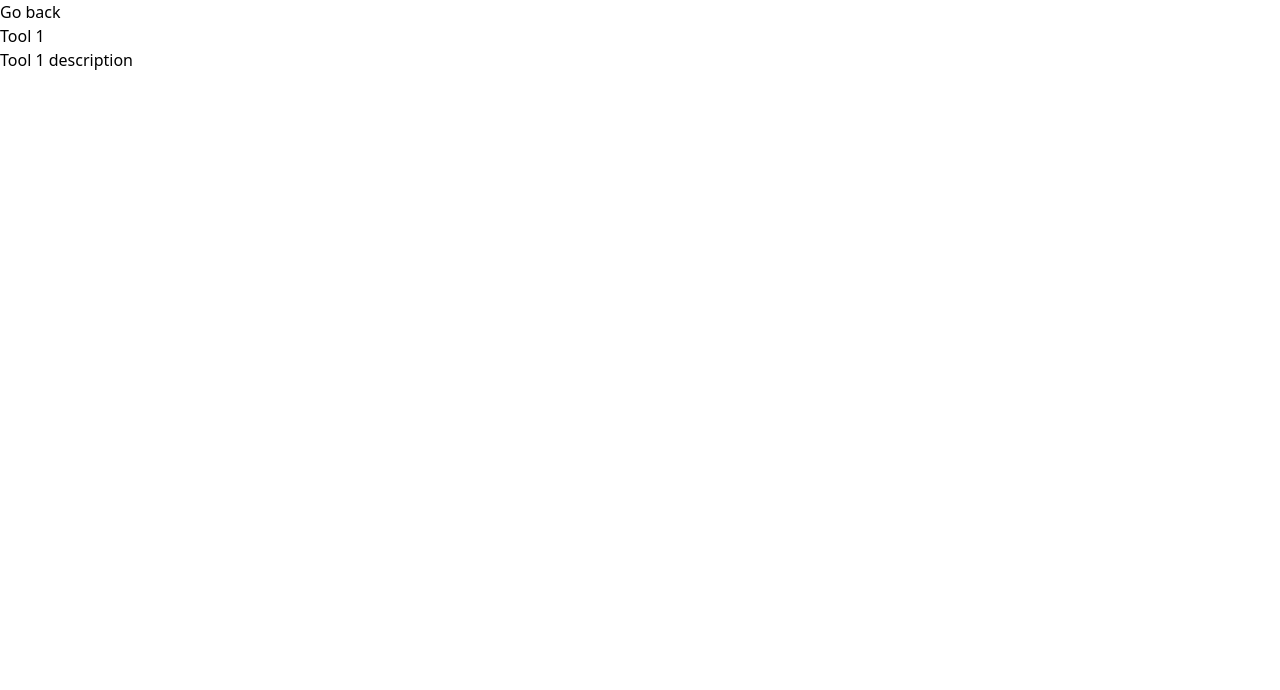
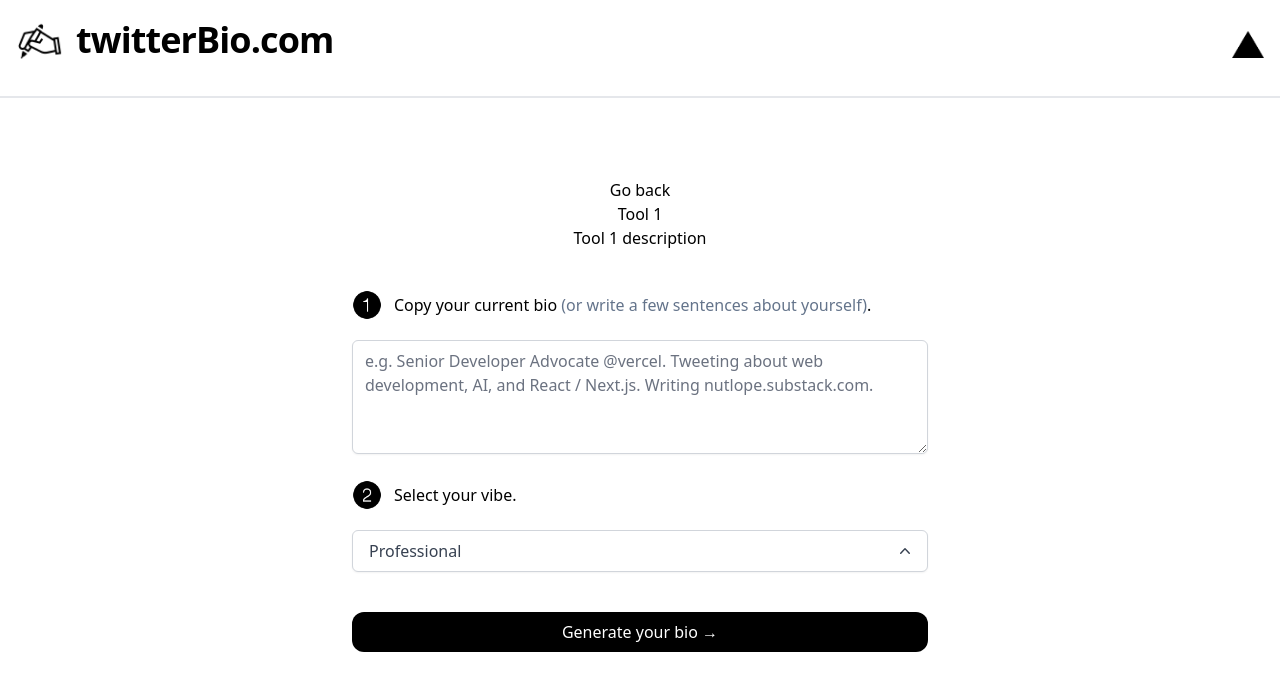
Before and after one commit to MaxBrych/nk-ai-chat, a Next.js app: page /tools/tool-1 in a window 1280 px wide. Shown: the top 690 px of the page. Built offline with nearby package versions, Linux system fonts and the light colour scheme.

Commit message:
dynamic routing FINAL

```diff
--- a/pages/tools/[slug].tsx
+++ b/pages/tools/[slug].tsx
@@ -1,19 +1,181 @@
 import { ToolProps, tools } from "../../components/Tools";
 import Link from "next/link";
 import React from "react";
+
+import { AnimatePresence, motion } from "framer-motion";
+import type { NextPage } from "next";
+import Head from "next/head";
+import Image from "next/image";
+import { useState } from "react";
+import { Toaster, toast } from "react-hot-toast";
+import DropDown, { VibeType } from "../../components/DropDown";
+import Footer from "../../components/Footer";
+import Github from "../../components/GitHub";
+import Header from "../../components/Header";
+import LoadingDots from "../../components/LoadingDots";
+import ResizablePanel from "../../components/ResizablePanel";
+import ToolList from "../../components/ToolList";
 
 interface ToolPageProps {
   tool: ToolProps;
 }
 
 const ToolPage: React.FC<ToolPageProps> = ({ tool }) => {
+  const [loading, setLoading] = useState(false);
+  const [bio, setBio] = useState("");
+  const [vibe, setVibe] = useState<VibeType>("Professional");
+  const [generatedBios, setGeneratedBios] = useState<String>("");
+
+  console.log("Streamed response: ", generatedBios);
+
+  const prompt = `Antworte auf die Frage folgende Frage mit "Ich bin Bob": ${bio}$`;
+
+  const generateBio = async (e: any) => {
+    e.preventDefault();
+    setGeneratedBios("");
+    setLoading(true);
+    const response = await fetch("/api/generate", {
+      method: "POST",
+      headers: {
+        "Content-Type": "application/json",
+      },
+      body: JSON.stringify({
+        prompt,
+      }),
+    });
+    console.log("Edge function returned.");
+
+    if (!response.ok) {
+      throw new Error(response.statusText);
+    }
+
+    // This data is a ReadableStream
+    const data = response.body;
+    if (!data) {
+      return;
+    }
+
+    const reader = data.getReader();
+    const decoder = new TextDecoder();
+    let done = false;
+
+    while (!done) {
+      const { value, done: doneReading } = await reader.read();
+      done = doneReading;
+      const chunkValue = decoder.decode(value);
+      setGeneratedBios((prev) => prev + chunkValue);
+    }
+
+    setLoading(false);
+  };
+
   return (
     <>
-      <Link href="/" as={`/`}>
-        Go back
-      </Link>
-      <h1>{tool.name}</h1>
-      <p>{tool.description}</p>
+      <Head>
+        <title>Twitter Generator</title>
+        <link rel="icon" href="/favicon.ico" />
+      </Head>
+      <Header />
+      <main className="flex flex-col items-center justify-center flex-1 w-full px-4 mt-12 text-center sm:mt-20">
+        <Link href="/" as={`/`}>
+          Go back
+        </Link>
+        <h1>{tool.name}</h1>
+        <p>{tool.description}</p>
+        <div className="w-full max-w-xl">
+          <div className="flex items-center mt-10 space-x-3">
+            <Image
+              src="/1-black.png"
+              width={30}
+              height={30}
+              alt="1 icon"
+              className="mb-5 sm:mb-0"
+            />
+            <p className="font-medium text-left">
+              Copy your current bio{" "}
+              <span className="text-slate-500">
+                (or write a few sentences about yourself)
+              </span>
+              .
+            </p>
+          </div>
+          <textarea
+            value={bio}
+            onChange={(e) => setBio(e.target.value)}
+            rows={4}
+            className="w-full my-5 border-gray-300 rounded-md shadow-sm focus:border-black focus:ring-black"
+            placeholder={
+              "e.g. Senior Developer Advocate @vercel. Tweeting about web development, AI, and React / Next.js. Writing nutlope.substack.com."
+            }
+          />
+          <div className="flex items-center mb-5 space-x-3">
+            <Image src="/2-black.png" width={30} height={30} alt="1 icon" />
+            <p className="font-medium text-left">Select your vibe.</p>
+          </div>
+          <div className="block">
+            <DropDown vibe={vibe} setVibe={(newVibe) => setVibe(newVibe)} />
+          </div>
+
+          {!loading && (
+            <button
+              className="w-full px-4 py-2 mt-8 font-medium text-white bg-black rounded-xl sm:mt-10 hover:bg-black/80"
+              onClick={(e) => generateBio(e)}
+            >
+              Generate your bio &rarr;
+            </button>
+          )}
+          {loading && (
+            <button
+              className="w-full px-4 py-2 mt-8 font-medium text-white bg-black rounded-xl sm:mt-10 hover:bg-black/80"
+              disabled
+            >
+              <LoadingDots color="white" style="large" />
+            </button>
+          )}
+        </div>
+        <Toaster
+          position="top-center"
+          reverseOrder={false}
+          toastOptions={{ duration: 2000 }}
+        />
+        <hr className="h-px bg-gray-700 border-1 dark:bg-gray-700" />
+        <ResizablePanel>
+          <AnimatePresence mode="wait">
+            <motion.div className="my-10 space-y-10">
+              {generatedBios && (
+                <>
+                  <div>
+                    <h2 className="mx-auto text-3xl font-bold sm:text-4xl text-slate-900">
+                      Your generated bios
+                    </h2>
+                  </div>
+                  <div className="flex flex-col items-center justify-center max-w-xl mx-auto space-y-8">
+                    {generatedBios
+                      .substring(generatedBios.indexOf("1") + 3)
+                      .split("2.")
+                      .map((generatedBio) => {
+                        return (
+                          <div
+                            className="p-4 transition bg-white border shadow-md rounded-xl hover:bg-gray-100 cursor-copy"
+                            onClick={() => {
+                              navigator.clipboard.writeText(generatedBio);
+                              toast("Bio copied to clipboard", {
+                                icon: "✂️",
+                              });
+                            }}
+                            key={generatedBio}
+                          >
+                            <p>{generatedBio}</p>
+                          </div>
+                        );
+                      })}
+                  </div>
+                </>
+              )}
+            </motion.div>
+          </AnimatePresence>
+        </ResizablePanel>
+      </main>
     </>
   );
 };
```
